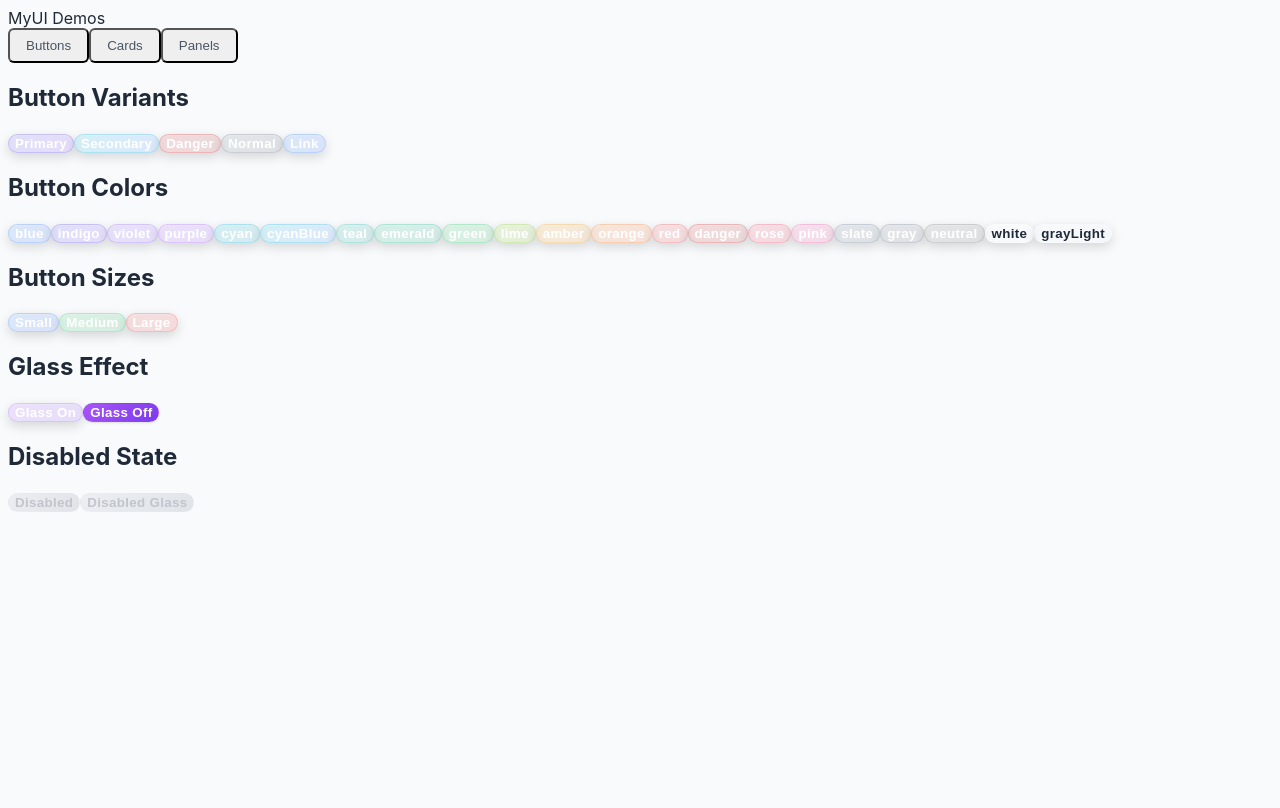
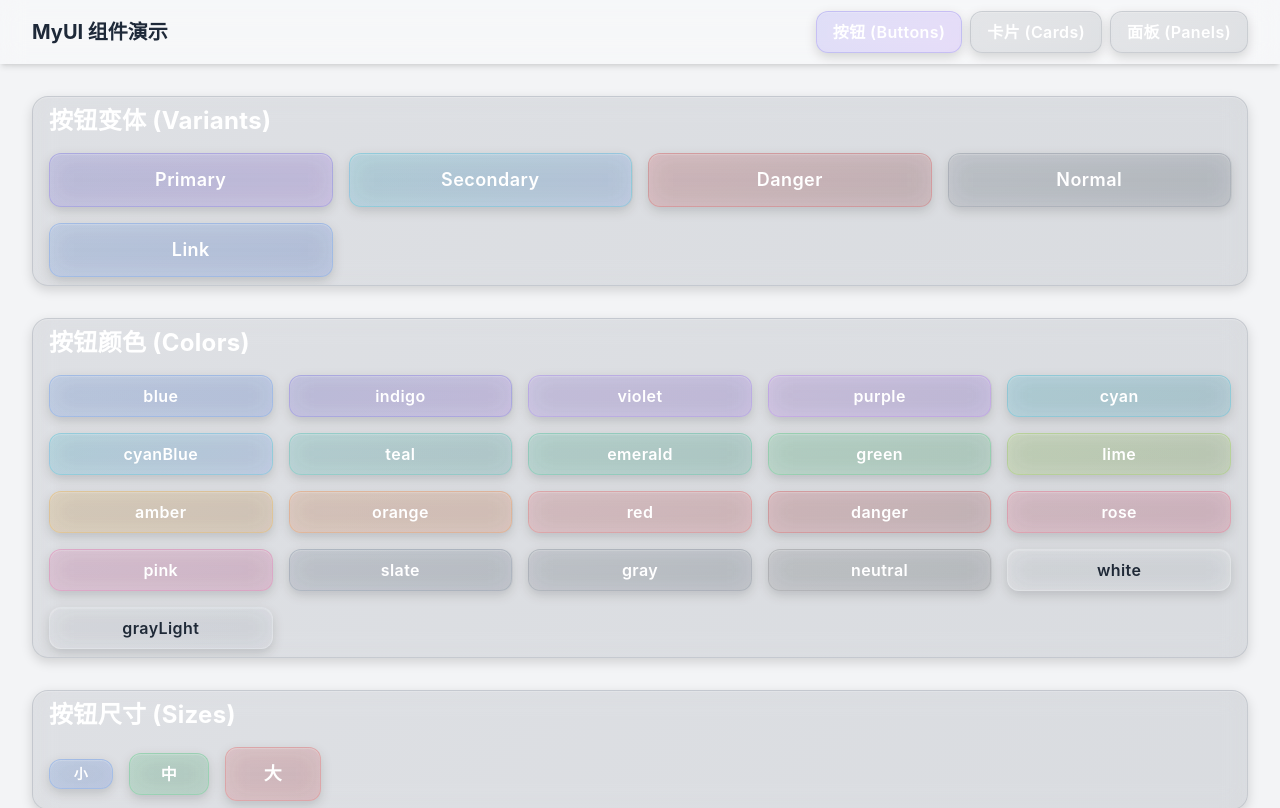
Before and after one commit to jujb233/MyUI, a React (Vite) app: page /cards in a window 1280 px wide. Shown: the top 808 px of the page. Built offline with nearby package versions, Linux system fonts and the light colour scheme.

Commit message:
feat: 更新演示组件，添加MyPanel，优化内容展示和样式

```diff
--- a/src/Demos/ButtonsDemo.tsx
+++ b/src/Demos/ButtonsDemo.tsx
@@ -1,10 +1,12 @@
 import MyButton from "../Components/MyUI/MyButton";
+import MyPanel from "../Components/MyUI/MyPanel";
 import { COLOR_PRESET_NAMES, VARIANTS } from "../styles";
 
 const ButtonsDemo = () => {
     return (
-        <div className="p-8 space-y-8">
-            <h2 className="text-2xl font-bold">Button Variants</h2>
+        <div className="p-4 md:p-8 space-y-8">
+            <MyPanel>
+                <h2 className="text-2xl font-bold mb-4">按钮变体 (Variants)</h2>
                 <div className="grid grid-cols-2 md:grid-cols-4 gap-4">
                     {VARIANTS.map((variant) => (
                         <MyButton key={variant} variant={variant} size="large">
@@ -12,8 +14,10 @@ const ButtonsDemo = () => {
                         </MyButton>
                     ))}
                 </div>
+            </MyPanel>
 
-            <h2 className="text-2xl font-bold">Button Colors</h2>
+            <MyPanel>
+                <h2 className="text-2xl font-bold mb-4">按钮颜色 (Colors)</h2>
                 <div className="grid grid-cols-3 md:grid-cols-5 gap-4">
                     {COLOR_PRESET_NAMES.map((color) => (
                         <MyButton key={color} color={color}>
@@ -21,25 +25,32 @@ const ButtonsDemo = () => {
                         </MyButton>
                     ))}
                 </div>
+            </MyPanel>
 
-            <h2 className="text-2xl font-bold">Button Sizes</h2>
+            <MyPanel>
+                <h2 className="text-2xl font-bold mb-4">按钮尺寸 (Sizes)</h2>
                 <div className="flex items-center gap-4">
-                <MyButton size="small" color="blue">Small</MyButton>
-                <MyButton size="medium" color="green">Medium</MyButton>
-                <MyButton size="large" color="red">Large</MyButton>
+                    <MyButton size="small" color="blue">小</MyButton>
+                    <MyButton size="medium" color="green">中</MyButton>
+                    <MyButton size="large" color="red">大</MyButton>
                 </div>
+            </MyPanel>
 
-            <h2 className="text-2xl font-bold">Glass Effect</h2>
+            <MyPanel>
+                <h2 className="text-2xl font-bold mb-4">玻璃效果 (Glass)</h2>
                 <div className="flex items-center gap-4">
-                <MyButton glass color="purple">Glass On</MyButton>
-                <MyButton glass={false} color="purple">Glass Off</MyButton>
+                    <MyButton glass color="purple">开启</MyButton>
+                    <MyButton glass={false} color="purple">关闭</MyButton>
                 </div>
+            </MyPanel>
 
-            <h2 className="text-2xl font-bold">Disabled State</h2>
+            <MyPanel>
+                <h2 className="text-2xl font-bold mb-4">禁用状态 (Disabled)</h2>
                 <div className="flex items-center gap-4">
-                <MyButton disabled>Disabled</MyButton>
-                <MyButton disabled glass>Disabled Glass</MyButton>
+                    <MyButton disabled>禁用</MyButton>
+                    <MyButton disabled glass>禁用 + 玻璃效果</MyButton>
                 </div>
+            </MyPanel>
         </div>
     );
 };
--- a/src/Demos/CardsDemo.tsx
+++ b/src/Demos/CardsDemo.tsx
@@ -1,65 +1,69 @@
 import MyCard from "../Components/MyUI/MyCard";
 import MyButton from "../Components/MyUI/MyButton";
+import MyPanel from "../Components/MyUI/MyPanel";
 
 const CardsDemo = () => {
     return (
-        <div className="p-8 bg-gray-50 min-h-screen">
+        <div className="p-4 md:p-8 space-y-8">
+            <MyPanel>
+                <h2 className="text-2xl font-bold mb-6 text-center">MyCard 组件功能展示</h2>
                 <div className="grid grid-cols-1 md:grid-cols-2 lg:grid-cols-3 gap-8">
-                {/* Basic Card */}
+                    {/* 基础卡片 */}
                     <MyCard
-                    title="Basic Card"
-                    content="This is a simple card with default styling."
-                    actions={<MyButton size="small">Action</MyButton>}
+                        title="基础卡片"
+                        content="这是一个功能齐全的基础卡片，包含了标题、内容和操作区域。"
+                        actions={<MyButton size="small">了解更多</MyButton>}
                     />
 
-                {/* Card with Image */}
+                    {/* 带图片卡片 */}
                     <MyCard
-                    title="Card with Image"
-                    image="https://images.unsplash.com/photo-1559136560-16de2b2e42c7?w=500"
-                    content="This card features an image at the top."
+                        title="带图片卡片"
+                        image="/demo.png"
+                        content="在卡片顶部展示一张精美的图片，增强视觉吸引力。"
                         actions={<>
-                        <MyButton size="small" variant="primary">Accept</MyButton>
-                        <MyButton size="small" variant="normal">Decline</MyButton>
+                            <MyButton size="small" variant="primary">接受</MyButton>
+                            <MyButton size="small" variant="normal">拒绝</MyButton>
                         </>}
                     />
 
-                {/* Horizontal Card */}
+                    {/* 水平布局 */}
                     <MyCard
-                    title="Horizontal Layout"
-                    image="https://images.unsplash.com/photo-1523275335684-37898b6baf30?w=500"
+                        title="水平布局"
+                        image="/demo.png"
                         imagePosition="left"
                         direction="horizontal"
-                    content="Image on the left, content on the right."
+                        content="通过 `direction='horizontal'` 和 `imagePosition='left'` 实现图片与内容的水平排列。"
                         size="medium"
                     />
 
-                {/* Glassmorphism Off */}
+                    {/* 自定义颜色与页脚 */}
                     <MyCard
-                    title="No Glass Effect"
+                        title="自定义颜色"
                         glass={false}
                         color="emerald"
-                    content="This card has the glassmorphism effect turned off."
-                    footer={<span>Footer Content</span>}
+                        content="关闭了玻璃效果 (`glass={false}`), 并设置 `color='emerald'`。页脚部分可以添加额外信息。"
+                        footer={<div className="text-sm opacity-80">最后更新于 5分钟前</div>}
                     />
 
-                {/* Clickable Card */}
+                    {/* 可点击卡片 */}
                     <MyCard
-                    title="Click Me!"
+                        title="可交互卡片"
                         clickable
                         hoverable
                         color="rose"
-                    content="This entire card is clickable."
-                    onClick={() => alert("Card clicked!")}
+                        content="设置 `clickable` 和 `hoverable` 属性，使整张卡片可以响应点击事件并带有悬浮效果。"
+                        onClick={() => alert("卡片被点击了！")}
                     />
 
-                {/* Card with Tags */}
+                    {/* 带标签的卡片 */}
                     <MyCard
-                    title="Card with Tags"
-                    tags={["React", "TypeScript", "UI/UX"]}
-                    content="Tags can be used to categorize content."
-                    actions={<MyButton variant="link" color="blue">Read More</MyButton>}
+                        title="带标签的卡片"
+                        tags={["React", "组件库", "设计"]}
+                        content="使用 `tags` 属性可以方便地为卡片添加分类或关键词。"
+                        actions={<MyButton variant="link" color="blue">查看详情</MyButton>}
                     />
                 </div>
+            </MyPanel>
         </div>
     );
 };
--- a/src/Demos/Demo.tsx
+++ b/src/Demos/Demo.tsx
@@ -23,9 +23,9 @@ const Demo = () => {
     };
 
     return (
-        <div className="min-h-screen bg-gray-100">
-            <NavBar onSelectContent={setActiveContent} />
-            <main className="p-4 md:p-8">
+        <div className="min-h-screen bg-gray-100 dark:bg-gray-900 text-gray-800 dark:text-gray-200 transition-colors duration-300">
+            <NavBar onSelectContent={setActiveContent} currentContent={activeContent} />
+            <main>
                 {renderContent()}
             </main>
         </div>
--- a/src/Demos/NavBar.tsx
+++ b/src/Demos/NavBar.tsx
@@ -1,39 +1,42 @@
-import React from 'react';
+import MyButton from "../Components/MyUI/MyButton";
 
 type NavBarProps = {
     onSelectContent: (content: "buttons" | "cards" | "panels") => void;
+    currentContent: "buttons" | "cards" | "panels";
 };
 
-const NavBar: React.FC<NavBarProps> = ({ onSelectContent }) => {
+const NavBar = ({ onSelectContent, currentContent }: NavBarProps) => {
     return (
-        <nav className="bg-white shadow-md">
+        <nav className="bg-white/30 backdrop-blur-md shadow-md sticky top-0 z-50">
             <div className="max-w-7xl mx-auto px-4 sm:px-6 lg:px-8">
                 <div className="flex items-center justify-between h-16">
                     <div className="flex-shrink-0">
-                        <span className="font-bold text-xl text-gray-800">MyUI Demos</span>
+                        <span className="font-bold text-xl text-gray-800">MyUI 组件演示</span>
                     </div>
                     <div className="hidden md:block">
-                        <div className="ml-10 flex items-baseline space-x-4">
-                            <button onClick={() => onSelectContent("buttons")} className="nav-link">Buttons</button>
-                            <button onClick={() => onSelectContent("cards")} className="nav-link">Cards</button>
-                            <button onClick={() => onSelectContent("panels")} className="nav-link">Panels</button>
+                        <div className="ml-10 flex items-baseline space-x-2">
+                            <MyButton
+                                variant={currentContent === 'buttons' ? 'primary' : 'normal'}
+                                onClick={() => onSelectContent("buttons")}
+                            >
+                                按钮 (Buttons)
+                            </MyButton>
+                            <MyButton
+                                variant={currentContent === 'cards' ? 'primary' : 'normal'}
+                                onClick={() => onSelectContent("cards")}
+                            >
+                                卡片 (Cards)
+                            </MyButton>
+                            <MyButton
+                                variant={currentContent === 'panels' ? 'primary' : 'normal'}
+                                onClick={() => onSelectContent("panels")}
+                            >
+                                面板 (Panels)
+                            </MyButton>
                         </div>
                     </div>
                 </div>
             </div>
-            <style>{`
-                .nav-link {
-                    padding: 0.5rem 1rem;
-                    border-radius: 0.375rem;
-                    font-weight: 500;
-                    color: #4b5563;
-                    transition: background-color 0.2s, color 0.2s;
-                }
-                .nav-link:hover {
-                    background-color: #f3f4f6;
-                    color: #1f2937;
-                }
-            `}</style>
         </nav>
     );
 };
--- a/src/Demos/PanelsDemo.tsx
+++ b/src/Demos/PanelsDemo.tsx
@@ -3,30 +3,30 @@ import MyButton from "../Components/MyUI/MyButton";
 
 const PanelsDemo = () => {
     return (
-        <div className="p-8 space-y-8">
-            <h2 className="text-2xl font-bold">Panel Examples</h2>
+        <div className="p-4 md:p-8 space-y-8">
+            <h2 className="text-3xl font-bold text-center mb-8">MyPanel 组件功能展示</h2>
 
             <MyPanel>
-                <h3 className="font-bold text-lg mb-2">Default Panel</h3>
-                <p>This is a standard panel with default settings (medium size, glass effect).</p>
+                <h3 className="font-bold text-lg mb-2">默认面板</h3>
+                <p>这是一个标准的面板，具有默认设置（中等尺寸、玻璃效果开启）。它非常适合用作通用内容容器。</p>
             </MyPanel>
 
-            <MyPanel variant="primary" size="large">
-                <h3 className="font-bold text-xl mb-2">Large Primary Panel</h3>
-                <p>A large panel with the primary color variant.</p>
+            <MyPanel variant="primary" size="large" color="blue">
+                <h3 className="font-bold text-xl mb-2">主色调大号面板</h3>
+                <p>这是一个使用了 `primary` 变体和 `large` 尺寸的面板，并指定了蓝色 `color`。非常适合用于需要重点突出的区域。</p>
                 <div className="mt-4">
-                    <MyButton color="white">Inner Button</MyButton>
+                    <MyButton color="white">面板内的按钮</MyButton>
                 </div>
             </MyPanel>
 
             <MyPanel glass={false} shadow="lg" color="amber">
-                <h3 className="font-bold text-lg mb-2">Solid Panel with Shadow</h3>
-                <p>This panel has no glass effect but a large shadow.</p>
+                <h3 className="font-bold text-lg mb-2">实体面板与阴影</h3>
+                <p>此面板关闭了玻璃效果 (`glass={false}`), 并应用了 `lg` 级别的阴影 (`shadow='lg'`)，颜色为琥珀色 (`color='amber'`)。适合需要更强实体感的场景。</p>
             </MyPanel>
 
             <MyPanel size="small" disabled>
-                <h3 className="font-bold text-md mb-2">Disabled Panel</h3>
-                <p>This panel is disabled and cannot be interacted with.</p>
+                <h3 className="font-bold text-md mb-2">禁用状态面板</h3>
+                <p>此面板处于禁用状态 (`disabled`)，所有交互都将被禁止。可以看到整个面板呈现半透明状态，鼠标指针变为“不可用”样式。</p>
             </MyPanel>
         </div>
     );
--- a/src/index.css
+++ b/src/index.css
@@ -1,3 +1,5 @@
+@import "tailwindcss";
+
 /* General Resets and Base Styles */
 body {
     font-family: 'Inter', sans-serif;
```
Also changed, not shown: 1 other file (tests, documents, lock files or other folders). Lines whose indentation alone changed are shown as unchanged.
